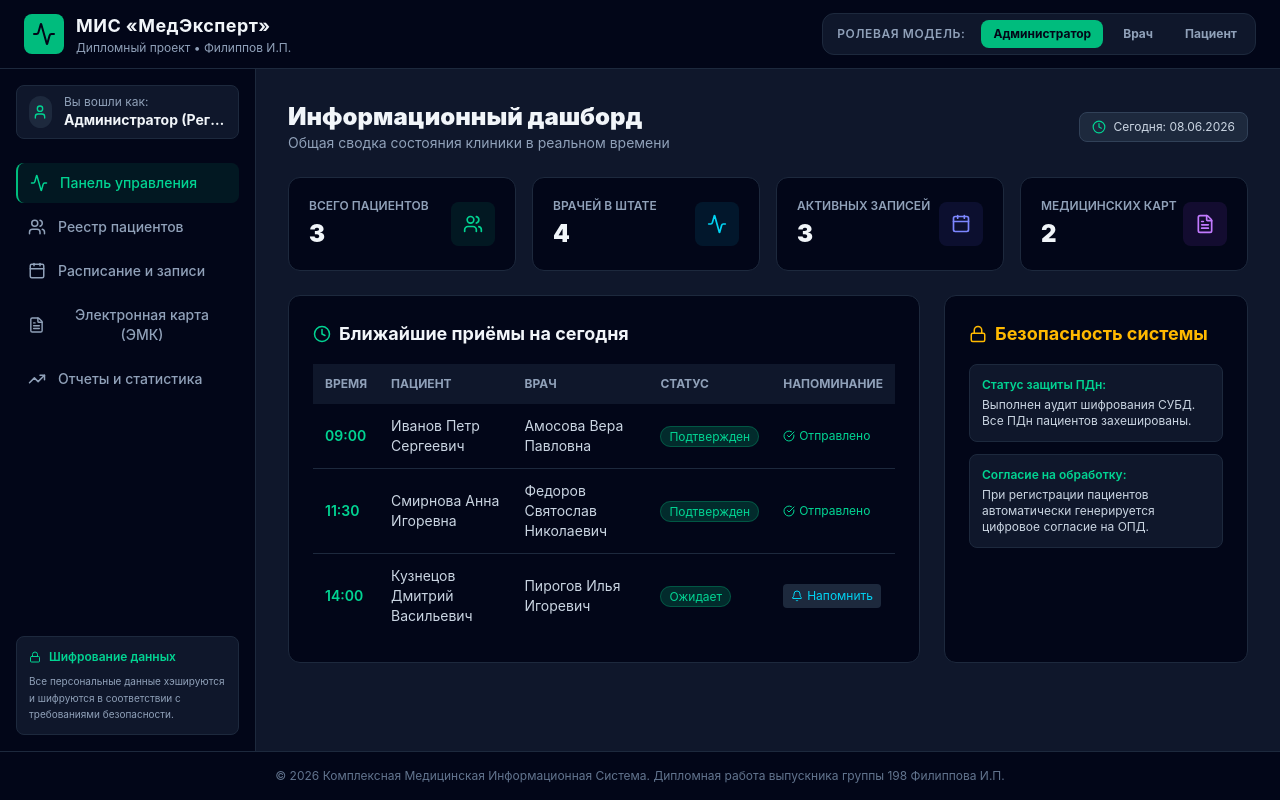
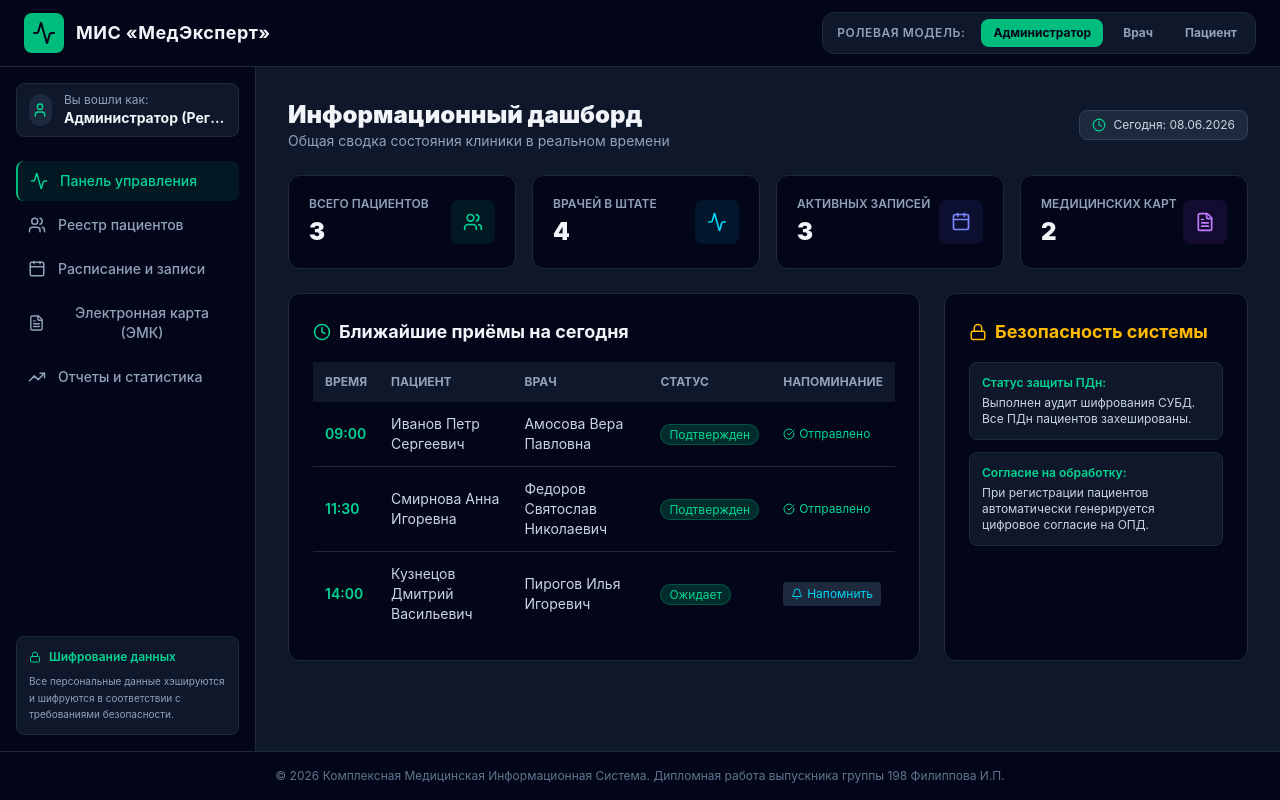
Before and after one commit to OQLPS/Medical, a React (Vite) app: page / in a window 1280 px wide. Built offline with nearby package versions, Linux system fonts and the light colour scheme.

Commit message:
обновил интерфейс и исправил ошибки

```diff
--- a/src/App.jsx
+++ b/src/App.jsx
@@ -125,12 +125,11 @@ export default function App() {
           </div>
           <div>
             <h1 className="font-bold text-lg tracking-wide">МИС «МедЭксперт»</h1>
-            <p className="text-xs text-slate-400">Дипломный проект • Филиппов И.П.</p>
           </div>
         </div>
 
         <div className="flex items-center gap-2 bg-slate-900 p-1.5 rounded-xl border border-slate-800">
-          <span className="text-xs font-semibold px-2 text-slate-400 uppercase tracking-wider">Ролевая модель:</span>
+          <span className="text-xs font-semibold px-2 text-slate-400 uppercase tracking-wider">Ролевая модель: </span>
           {[
             { id: 'admin', label: 'Администратор', color: 'bg-emerald-500 text-slate-950' },
             { id: 'doctor', label: 'Врач', color: 'bg-cyan-500 text-slate-950' },
```
